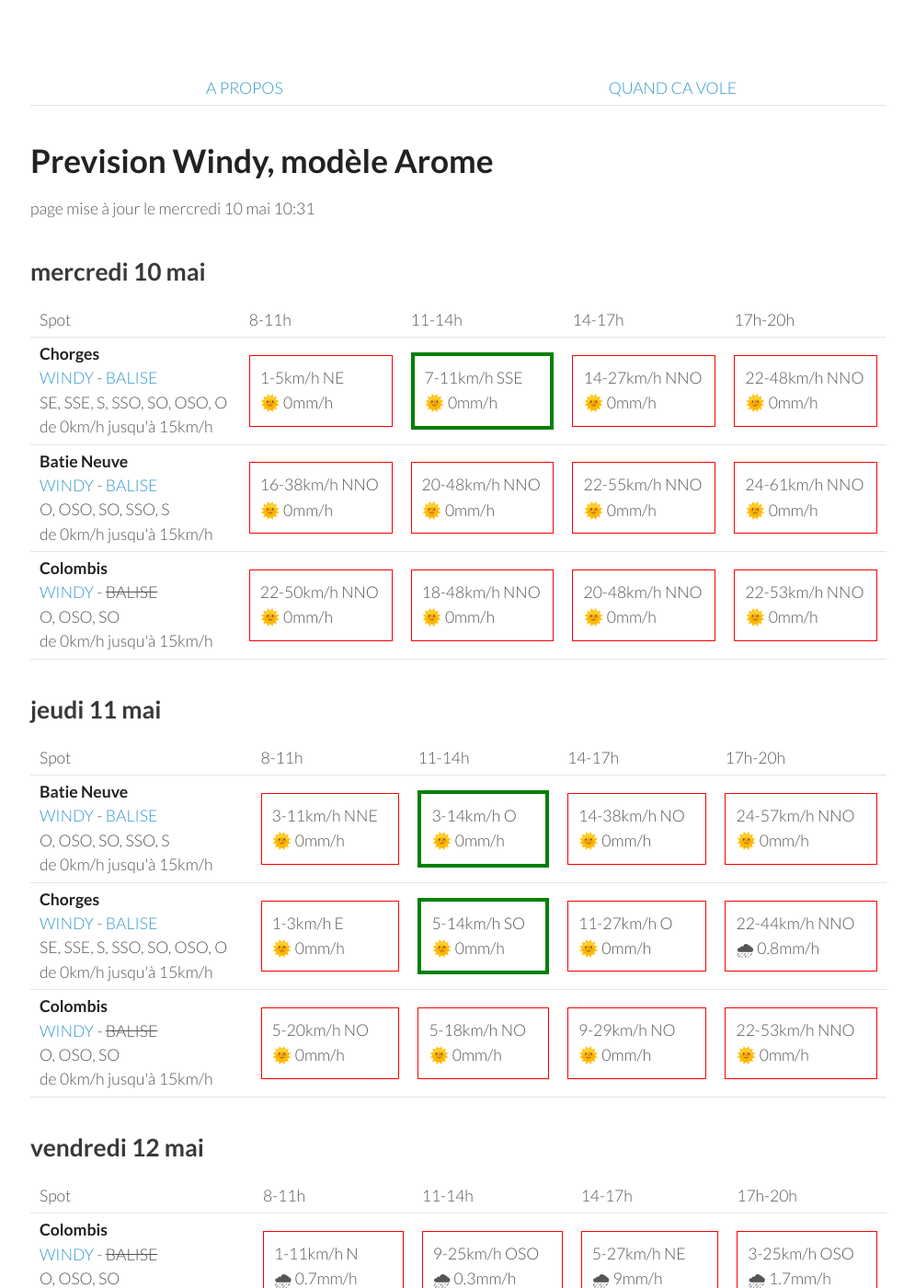
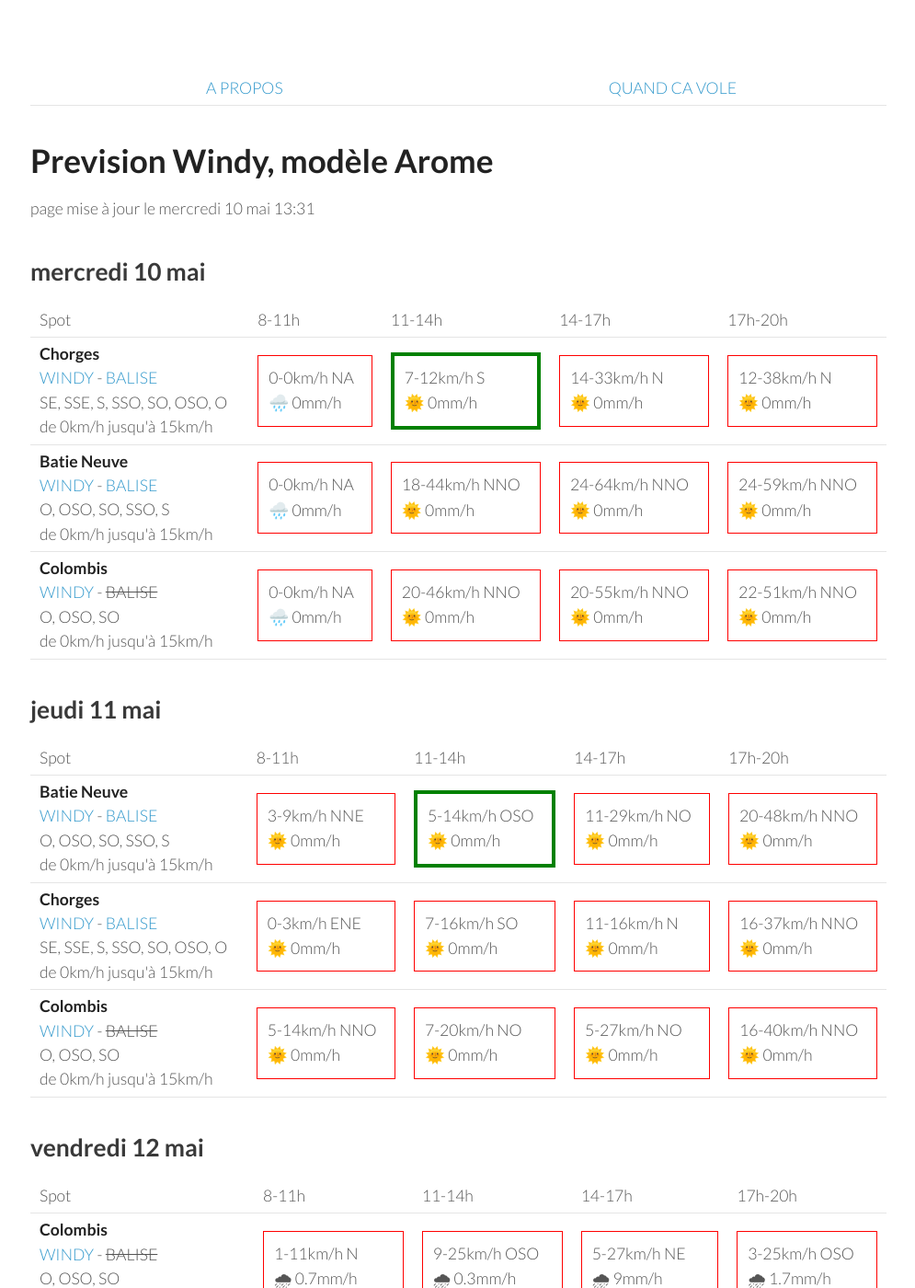
Before and after one commit to parapente-dans-le-nord/parapente-dans-le-nord.github.io, a Jekyll site: the page built from serre_poncon.markdown, in a window 1280 px wide and 1400 px high. Shown: the whole window at 92% size, without its empty margins (25-1020 px from the left). Built offline with Jekyll 4.4.1, drawn with Linux system fonts in a browser that asks for light colours.

Commit message:
update index.markdown

```diff
--- a/serre_poncon.markdown
+++ b/serre_poncon.markdown
@@ -7,7 +7,7 @@ title:  "Tous les spots"
 {: .links}
 
 # Prevision Windy, modèle Arome
-page mise à jour le mercredi 10 mai 10:31
+page mise à jour le mercredi 10 mai 13:31
 
 ## mercredi 10 mai
 
@@ -24,31 +24,28 @@ page mise à jour le mercredi 10 mai 10:31
 <tr>
         <td><strong>Chorges</strong><br><a href="https://windy.com/44.578/6.280?44.559,6.262,10">WINDY</a> - <span class=""><a href="https://www.openwindmap.org/PP554">BALISE</a> </span><br> <span class="vent-favorable">SE, SSE, S, SSO, SO, OSO, O</span><br><span class="force-vent">de 0km/h jusqu'à 15km/h</span> </td>
 
-            <td><div class="not-flyable"><p>1-5km/h NE</p><p>🌞 0mm/h</p></div></td>
-            <td><div class="flyable"><p>7-11km/h SSE</p><p>🌞 0mm/h</p></div></td>
-            <td><div class="not-flyable"><p>14-27km/h NNO</p><p>🌞 0mm/h</p></div></td>
-            <td><div class="not-flyable"><p>22-48km/h NNO</p><p>🌞 0mm/h</p></div></td>
-
+            <td><div class="not-flyable"><p>0-0km/h NA</p><p>🌧️ 0mm/h</p></div></td>
+            <td><div class="flyable"><p>7-12km/h S</p><p>🌞 0mm/h</p></div></td>
+            <td><div class="not-flyable"><p>14-33km/h N</p><p>🌞 0mm/h</p></div></td>
+            <td><div class="not-flyable"><p>12-38km/h N</p><p>🌞 0mm/h</p></div></td>
 
     </tr>
 <tr>
         <td><strong>Batie Neuve</strong><br><a href="https://windy.com/44.584/6.236?44.559,6.262,10,m:eTtagly">WINDY</a> - <span class=""><a href="https://www.openwindmap.org/PP554">BALISE</a> </span><br> <span class="vent-favorable">O, OSO, SO, SSO, S</span><br><span class="force-vent">de 0km/h jusqu'à 15km/h</span> </td>
 
-            <td><div class="not-flyable"><p>16-38km/h NNO</p><p>🌞 0mm/h</p></div></td>
-            <td><div class="not-flyable"><p>20-48km/h NNO</p><p>🌞 0mm/h</p></div></td>
-            <td><div class="not-flyable"><p>22-55km/h NNO</p><p>🌞 0mm/h</p></div></td>
-            <td><div class="not-flyable"><p>24-61km/h NNO</p><p>🌞 0mm/h</p></div></td>
-
+            <td><div class="not-flyable"><p>0-0km/h NA</p><p>🌧️ 0mm/h</p></div></td>
+            <td><div class="not-flyable"><p>18-44km/h NNO</p><p>🌞 0mm/h</p></div></td>
+            <td><div class="not-flyable"><p>24-64km/h NNO</p><p>🌞 0mm/h</p></div></td>
+            <td><div class="not-flyable"><p>24-59km/h NNO</p><p>🌞 0mm/h</p></div></td>
 
     </tr>
 <tr>
         <td><strong>Colombis</strong><br><a href="https://windy.com/44.494/6.216?44.559,6.262,10">WINDY</a> - <span class="no-balise"> BALISE </span><br> <span class="vent-favorable">O, OSO, SO</span><br><span class="force-vent">de 0km/h jusqu'à 15km/h</span> </td>
 
-            <td><div class="not-flyable"><p>22-50km/h NNO</p><p>🌞 0mm/h</p></div></td>
-            <td><div class="not-flyable"><p>18-48km/h NNO</p><p>🌞 0mm/h</p></div></td>
-            <td><div class="not-flyable"><p>20-48km/h NNO</p><p>🌞 0mm/h</p></div></td>
-            <td><div class="not-flyable"><p>22-53km/h NNO</p><p>🌞 0mm/h</p></div></td>
-
+            <td><div class="not-flyable"><p>0-0km/h NA</p><p>🌧️ 0mm/h</p></div></td>
+            <td><div class="not-flyable"><p>20-46km/h NNO</p><p>🌞 0mm/h</p></div></td>
+            <td><div class="not-flyable"><p>20-55km/h NNO</p><p>🌞 0mm/h</p></div></td>
+            <td><div class="not-flyable"><p>22-51km/h NNO</p><p>🌞 0mm/h</p></div></td>
 
     </tr>
 
@@ -70,30 +67,30 @@ page mise à jour le mercredi 10 mai 10:31
 <tr>
         <td><strong>Batie Neuve</strong><br><a href="https://windy.com/44.584/6.236?44.559,6.262,10,m:eTtagly">WINDY</a> - <span class=""><a href="https://www.openwindmap.org/PP554">BALISE</a> </span><br> <span class="vent-favorable">O, OSO, SO, SSO, S</span><br><span class="force-vent">de 0km/h jusqu'à 15km/h</span> </td>
 
-            <td><div class="not-flyable"><p>3-11km/h NNE</p><p>🌞 0mm/h</p></div></td>
-            <td><div class="flyable"><p>3-14km/h O</p><p>🌞 0mm/h</p></div></td>
-            <td><div class="not-flyable"><p>14-38km/h NO</p><p>🌞 0mm/h</p></div></td>
-            <td><div class="not-flyable"><p>24-57km/h NNO</p><p>🌞 0mm/h</p></div></td>
+            <td><div class="not-flyable"><p>3-9km/h NNE</p><p>🌞 0mm/h</p></div></td>
+            <td><div class="flyable"><p>5-14km/h OSO</p><p>🌞 0mm/h</p></div></td>
+            <td><div class="not-flyable"><p>11-29km/h NO</p><p>🌞 0mm/h</p></div></td>
+            <td><div class="not-flyable"><p>20-48km/h NNO</p><p>🌞 0mm/h</p></div></td>
 
 
     </tr>
 <tr>
         <td><strong>Chorges</strong><br><a href="https://windy.com/44.578/6.280?44.559,6.262,10">WINDY</a> - <span class=""><a href="https://www.openwindmap.org/PP554">BALISE</a> </span><br> <span class="vent-favorable">SE, SSE, S, SSO, SO, OSO, O</span><br><span class="force-vent">de 0km/h jusqu'à 15km/h</span> </td>
 
-            <td><div class="not-flyable"><p>1-3km/h E</p><p>🌞 0mm/h</p></div></td>
-            <td><div class="flyable"><p>5-14km/h SO</p><p>🌞 0mm/h</p></div></td>
-            <td><div class="not-flyable"><p>11-27km/h O</p><p>🌞 0mm/h</p></div></td>
-            <td><div class="not-flyable"><p>22-44km/h NNO</p><p>🌧 0.8mm/h</p></div></td>
+            <td><div class="not-flyable"><p>0-3km/h ENE</p><p>🌞 0mm/h</p></div></td>
+            <td><div class="not-flyable"><p>7-16km/h SO</p><p>🌞 0mm/h</p></div></td>
+            <td><div class="not-flyable"><p>11-16km/h N</p><p>🌞 0mm/h</p></div></td>
+            <td><div class="not-flyable"><p>16-37km/h NNO</p><p>🌞 0mm/h</p></div></td>
 
 
     </tr>
 <tr>
         <td><strong>Colombis</strong><br><a href="https://windy.com/44.494/6.216?44.559,6.262,10">WINDY</a> - <span class="no-balise"> BALISE </span><br> <span class="vent-favorable">O, OSO, SO</span><br><span class="force-vent">de 0km/h jusqu'à 15km/h</span> </td>
 
-            <td><div class="not-flyable"><p>5-20km/h NO</p><p>🌞 0mm/h</p></div></td>
-            <td><div class="not-flyable"><p>5-18km/h NO</p><p>🌞 0mm/h</p></div></td>
-            <td><div class="not-flyable"><p>9-29km/h NO</p><p>🌞 0mm/h</p></div></td>
-            <td><div class="not-flyable"><p>22-53km/h NNO</p><p>🌞 0mm/h</p></div></td>
+            <td><div class="not-flyable"><p>5-14km/h NNO</p><p>🌞 0mm/h</p></div></td>
+            <td><div class="not-flyable"><p>7-20km/h NO</p><p>🌞 0mm/h</p></div></td>
+            <td><div class="not-flyable"><p>5-27km/h NO</p><p>🌞 0mm/h</p></div></td>
+            <td><div class="not-flyable"><p>16-40km/h NNO</p><p>🌞 0mm/h</p></div></td>
 
 
     </tr>
```
